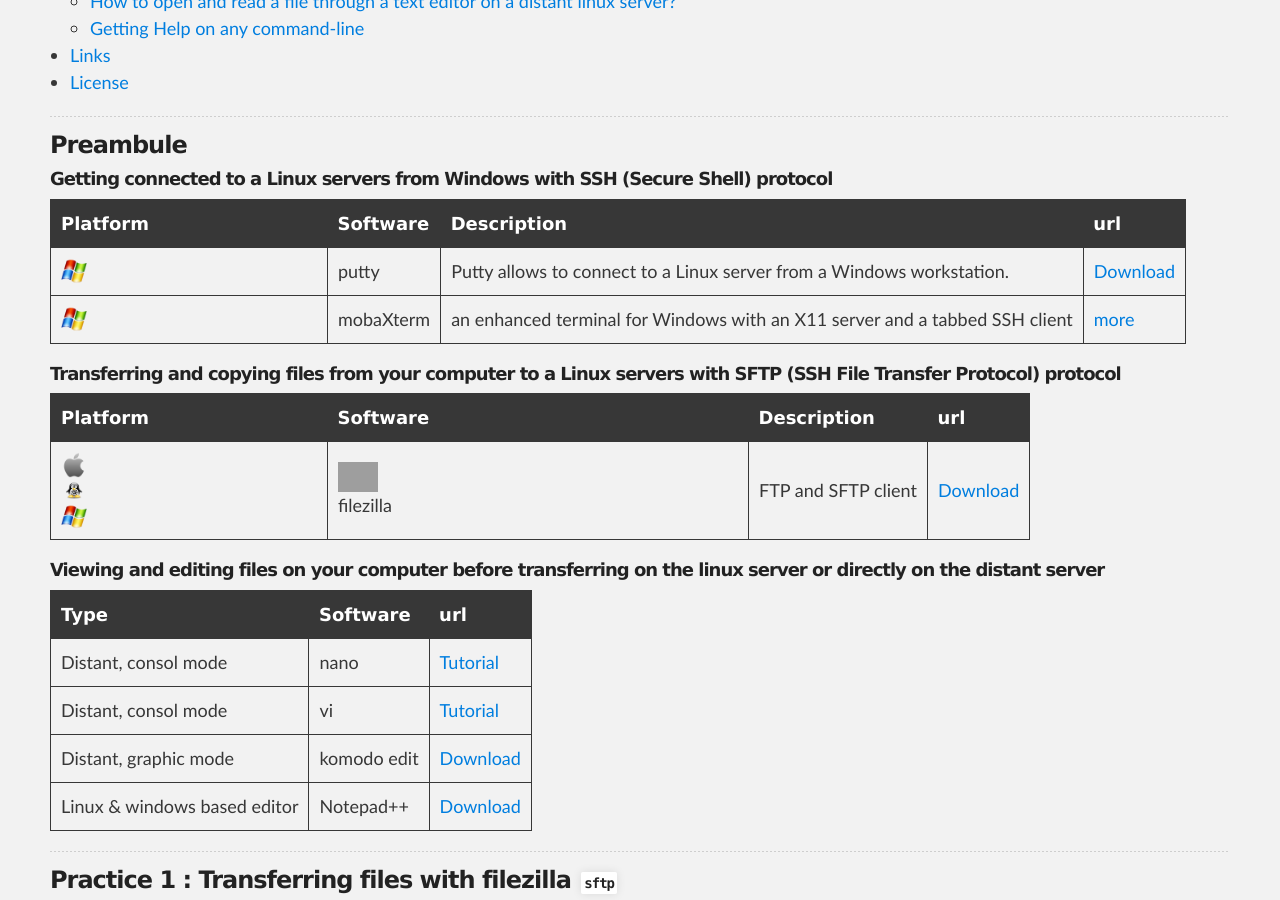
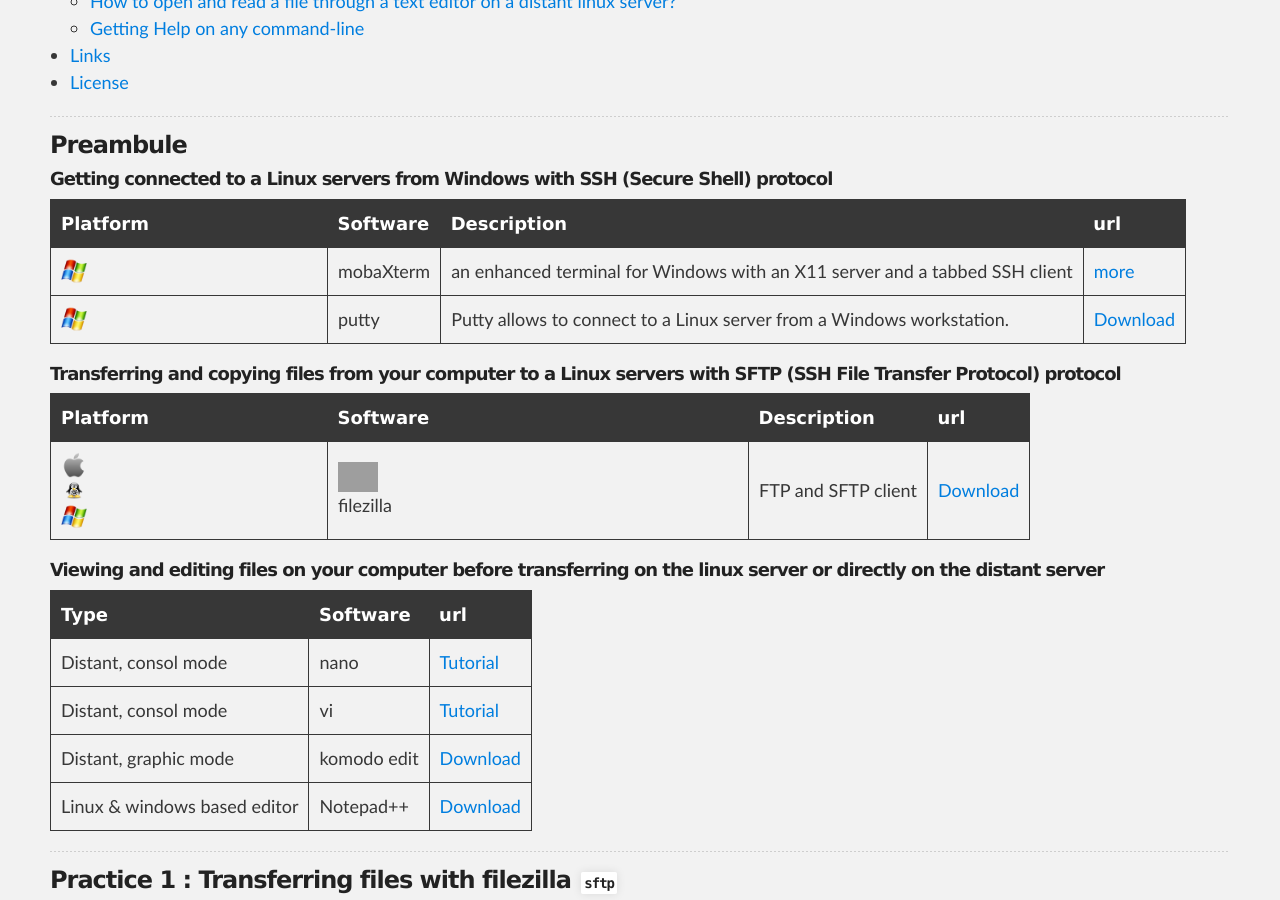
Before and after one commit to SouthGreenPlatform/trainings, a Jekyll site: the page built from _pages/linux/linuxPractice.md, in a window 1280 px wide and 900 px high, scrolled down 919 px. Built offline with Jekyll 4.4.1, drawn with Linux system fonts in a browser that asks for light colours; nearby versions of some CDN libraries.

Commit message:
Update linuxPractice.md

```diff
--- a/_pages/linux/linuxPractice.md
+++ b/_pages/linux/linuxPractice.md
@@ -47,8 +47,9 @@
 
 | Platform | Software  | Description | url |
 | :------------- | :------------- | :------------- | :------------- |
+| <img width="10%" class="img-responsive" src="{{ site.url }}/images/tpLinux/osWin.png"/> | mobaXterm |an enhanced terminal for Windows with an X11 server and a tabbed SSH client | [more](https://mobaxterm.mobatek.net/) |
 | <img width="10%" class="img-responsive" src="{{ site.url }}/images/tpLinux/osWin.png"/>| putty | Putty allows to  connect to a Linux server from a Windows workstation.   | [Download](https://www.chiark.greenend.org.uk/~sgtatham/putty/latest.html)|
-| <img width="10%" class="img-responsive" src="{{ site.url }}/images/tpLinux/osWin.png"/> | mobaXterm |an enhanced terminal for Windows with an X11 server and a tabbed SSH client | [more](https://mobaxterm.mobatek.net/) |
+
 
 
 ##### Transferring and copying files from your computer to a Linux servers with SFTP (SSH File Transfer Protocol) protocol
```
